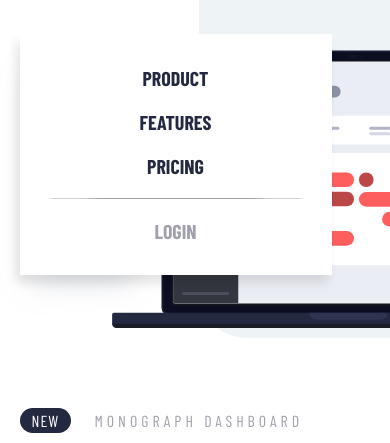
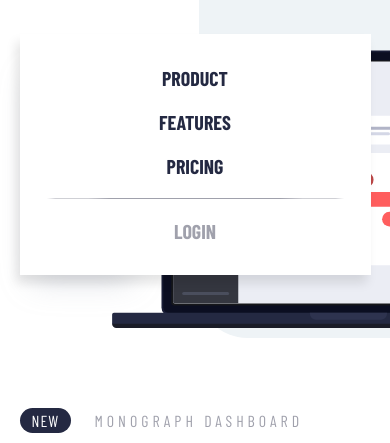
Before and after one commit to kyrylolvov/tracking-intro-component, a plain HTML site: page index.html in a window 390 px wide. Both pictures are taken after a click on the button 352 px from the left and 65 px from the top of the page. Shown: the part 86-529 px from the top of the page. Drawn offline with nearby package versions, Linux system fonts and the light colour scheme.

Commit message:
Update style.css

```diff
--- a/style.css
+++ b/style.css
@@ -227,8 +227,7 @@ main {
   }
   .websiteMenu {
     z-index: 5;
-    width: 80vw;
-    left: 5vw;
+    width: 90vw;
     top: 120px;
     background-color: white;
     -webkit-box-shadow: -4px 8px 10px rgba(0, 0, 0, 0.1);
```
